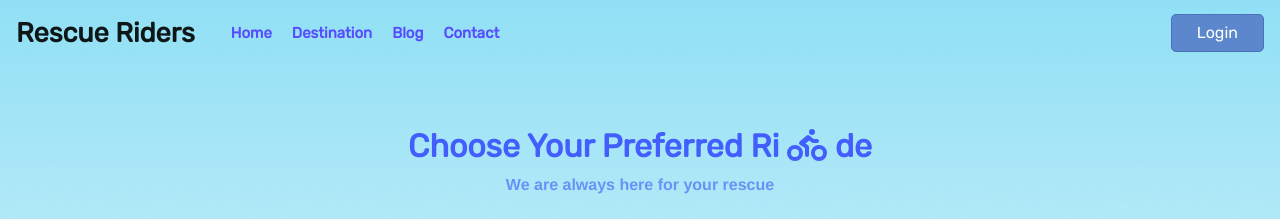
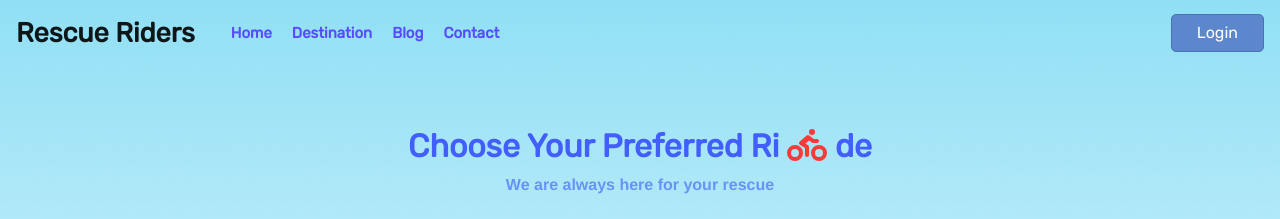
Before and after one commit to FarihaAktar/rescue-riders, a React (Create React App) app: page / in a window 1280 px wide. Shown: the top 219 px of the page. Built offline with nearby package versions, Linux system fonts and the light colour scheme; what google-maps-react would draw is missing.

Commit message:
added changes

```diff
--- a/src/Data.folder/MOCK_DATA.json
+++ b/src/Data.folder/MOCK_DATA.json
@@ -1,4 +1,4 @@
-[{"id":1,"vehicle":"Bike","passengerOne":1,"passengerTwo":2,"passengerFour":4,"passengerSix":6,"priceForOne":12,"priceForTwo":29,"priceForFour":46,"priceForSix":100, "image": "https://i.ibb.co/d5Cv4Pm/frame.png"},
-{"id":2,"vehicle":"Car","passengerOne":1,"passengerTwo":2,"passengerFour":4,"passengerSix":6,"priceForOne":19,"priceForTwo":27,"priceForFour":44,"priceForSix":89, "image": "https://i.ibb.co/QCx8zBm/Frame-2.png"},
-{"id":3,"vehicle":"Bus","passengerOne":0,"passengerTwo":2,"passengerFour":4,"passengerSix":6,"priceForOne":15,"priceForTwo":29,"priceForFour":48,"priceForSix":81, "image": "https://i.ibb.co/CMyL8kx/frame-1.png"},
-{"id":4,"vehicle":"Train","passengerOne":1,"passengerTwo":2,"passengerFour":4,"passengerSix":6,"priceForOne":10,"priceForTwo":26,"priceForFour":57,"priceForSix":82, "image": "https://i.ibb.co/drZvKtW/Group.png"}]
+[{"id":1,"vehicle":"Bike","passengerOne":1,"passengerTwo":2,"passengerFour":4,"passengerSix":6,"priceForOne":12,"priceForTwo":29,"priceForFour":46,"priceForSix":100, "image": "https://i.ibb.co/chmkxYX/Frame.png"},
+{"id":2,"vehicle":"Car","passengerOne":1,"passengerTwo":2,"passengerFour":4,"passengerSix":6,"priceForOne":19,"priceForTwo":27,"priceForFour":44,"priceForSix":89, "image": "https://i.ibb.co/R07rJsx/Frame-2.png"},
+{"id":3,"vehicle":"Bus","passengerOne":0,"passengerTwo":2,"passengerFour":4,"passengerSix":6,"priceForOne":15,"priceForTwo":29,"priceForFour":48,"priceForSix":81, "image": "https://i.ibb.co/x5hM1KY/Frame-1.png"},
+{"id":4,"vehicle":"Train","passengerOne":1,"passengerTwo":2,"passengerFour":4,"passengerSix":6,"priceForOne":10,"priceForTwo":26,"priceForFour":57,"priceForSix":82, "image": "https://i.ibb.co/VDjK14H/Group.png"}]
--- a/src/components/Home/Home.css
+++ b/src/components/Home/Home.css
@@ -19,6 +19,9 @@
     color: rgb(103, 146, 246);
     font-family:'Franklin Gothic Medium', 'Arial Narrow', Arial, sans-serif;
 
+}
+.ride{
+    color: rgb(250, 57, 57);
 }
 .smile-face{
     /* color: white; */
--- a/src/components/Home/Home.js
+++ b/src/components/Home/Home.js
@@ -16,7 +16,7 @@ const Home = () => {
         <div className="home">
             <Header></Header>
             <div className='head-line'>
-                <h2>Choose Your Preferred Ri <FontAwesomeIcon  icon={faBiking} /> de</h2>
+                <h2>Choose Your Preferred Ri <FontAwesomeIcon className='ride'  icon={faBiking} /> de</h2>
                 <p>We are always here for your rescue</p>
             </div>
             <ul className="list">
--- a/src/components/Search/Search.css
+++ b/src/components/Search/Search.css
@@ -47,6 +47,11 @@
     width: 100%;
     background-color: rgba(253, 143, 100, 0.849);
 }
+/* .google-div{
+    border: 1px solid red;
+    display: flex;
+
+} */
 
 /* media query for mobile device */
 @media only screen and (max-width: 600px){
--- a/src/components/Search/Search.js
+++ b/src/components/Search/Search.js
@@ -42,6 +42,7 @@ const Search = () => {
         <div>
             <Header></Header>
             <hr />
+            <div className='google-div'>
                 <form className="search-form">
                     {submit ? <div>
                         <label htmlFor="">Pick From</label>
@@ -92,6 +93,7 @@ const Search = () => {
 
                 </div>
             </div>
+        </div>
     );
 };
 
```
Lines whose indentation alone changed are shown as unchanged.
